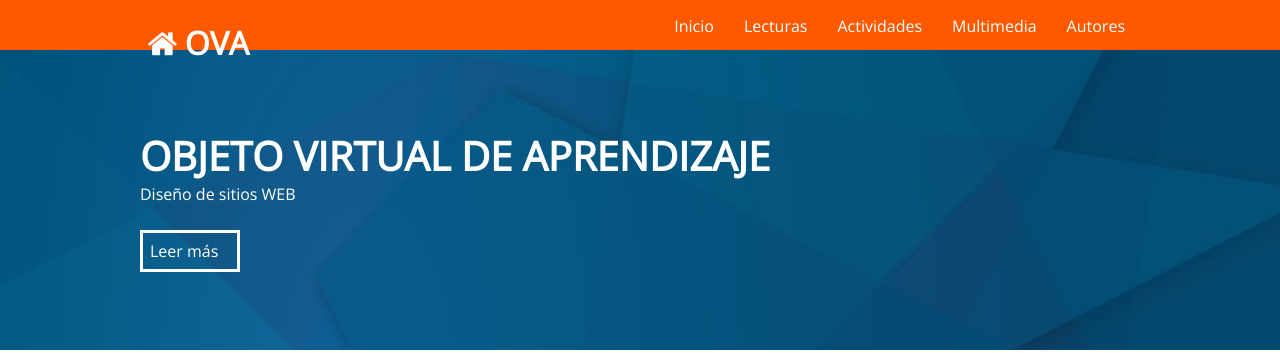
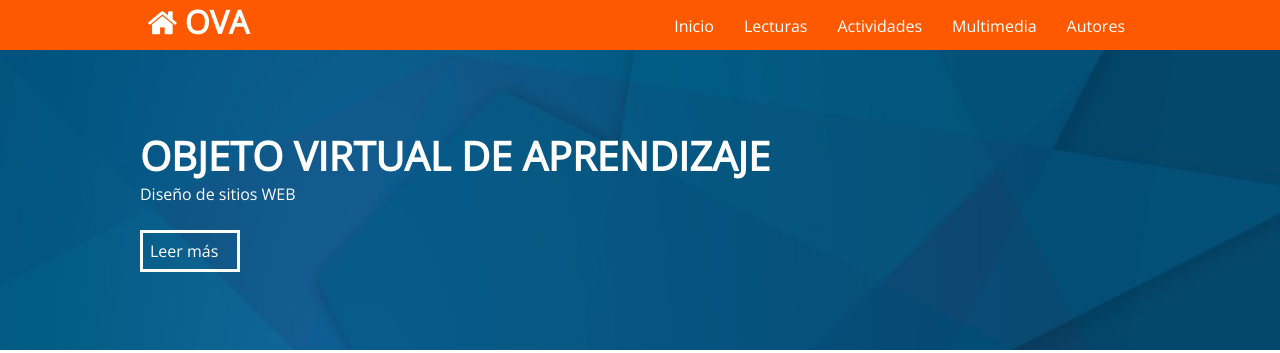
Before and after one commit to AndresArango/AndresArango.github.io, a plain HTML site: page index.html in a window 1280 px wide. Shown: the top 353 px of the page. Drawn offline with nearby package versions, Linux system fonts and the light colour scheme.

Commit message:
Version 2.1.6

```diff
--- a/css/style.css
+++ b/css/style.css
@@ -37,6 +37,10 @@ h1{
 
 header .contenedor{
 	display: table; /* limpiar los float*/
+}
+
+header .contenedor h1{
+	margin: auto;
 }
 
 section{
--- a/index.html
+++ b/index.html
@@ -12,9 +12,9 @@
 		<title>OVA</title>
 
 		<!-- Librerias de Soporte. -->
-		<link rel="stylesheet" href="css/normalize.css">
 		<link rel="stylesheet" href="css/fontello.css">
 		<link rel="stylesheet" href="css/style.css">
+		<link rel="stylesheet" href="css/normalize.css">
 
 	</head>
 	<body>
```
